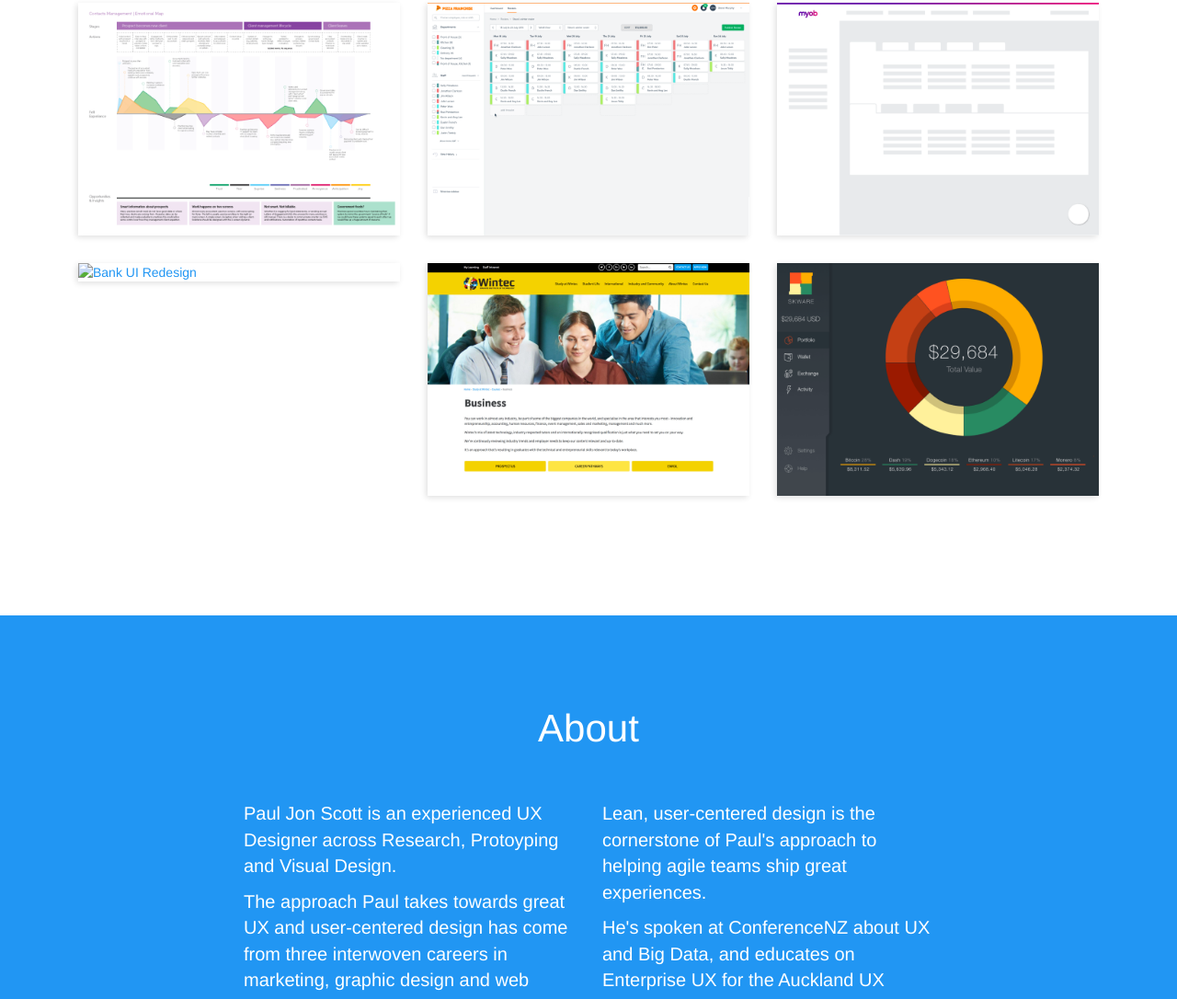
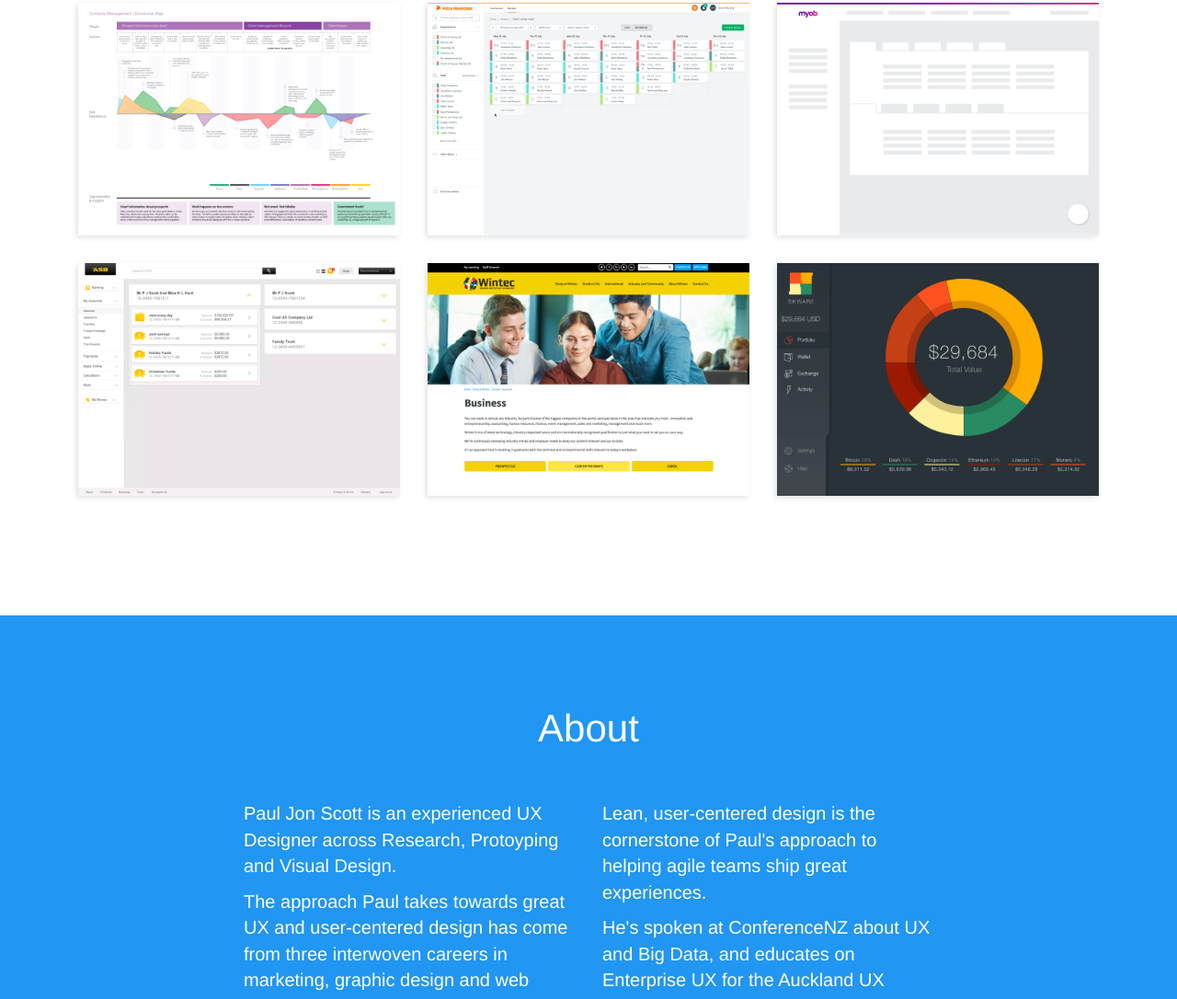
Before and after one commit to pauljonscott/pauljonscott.github.io, a website: page index.html in a window 1280 px wide. Shown: the part 1181-2267 px from the top of the page at 92% size. Drawn offline with nearby package versions, Linux system fonts and the light colour scheme.

Commit message:
Update index.html

```diff
--- a/index.html
+++ b/index.html
@@ -146,7 +146,7 @@
                                 <i class="fa fa-search-plus fa-3x"></i>
                             </div>
                         </div>
-                        <img src="img/portfolio/asb-redesign2.png" class="img-responsive" alt="Bank UI Redesign">
+                        <img src="img/portfolio/asb-redesign1.png" class="img-responsive" alt="Bank UI Redesign">
                     </a>
                 </div>
                 <div class="col-sm-4 portfolio-item">
```
